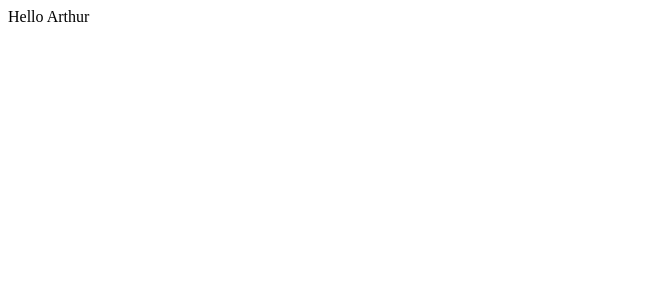
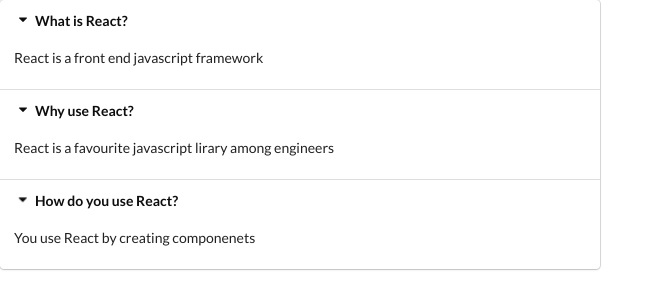
Before and after one commit to itsmoirob/react-widgets, a React (Create React App) app: page / in a window 1280 px wide. Shown: the top 308 px of the page, without its empty margins (0-664 px from the left). Built offline with nearby package versions, Linux system fonts and the light colour scheme.

Commit message:
Add accordion and style

```diff
--- a/public/index.html
+++ b/public/index.html
@@ -1,14 +1,15 @@
 <!DOCTYPE html>
 <html lang="en">
+
 <head>
   <meta charset="utf-8" />
   <link rel="icon" href="%PUBLIC_URL%/favicon.ico" />
   <meta name="viewport" content="width=device-width, initial-scale=1" />
   <meta name="theme-color" content="#000000" />
-    <meta
-      name="description"
-      content="Web site created using create-react-app"
-    />
+  <meta name="description" content="Web site created using create-react-app" />
+  <link rel="stylesheet" href="https://cdnjs.cloudflare.com/ajax/libs/semantic-ui/2.4.1/semantic.min.css"
+    integrity="sha512-8bHTC73gkZ7rZ7vpqUQThUDhqcNFyYi2xgDgPDHc+GXVGHXq+xPjynxIopALmOPqzo9JZj0k6OqqewdGO3EsrQ=="
+    crossorigin="anonymous" />
   <link rel="apple-touch-icon" href="%PUBLIC_URL%/logo192.png" />
   <!--
       manifest.json provides metadata used when your web app is installed on a
@@ -26,6 +27,7 @@
     -->
   <title>React App</title>
 </head>
+
 <body>
   <noscript>You need to enable JavaScript to run this app.</noscript>
   <div id="root"></div>
@@ -40,4 +42,5 @@
       To create a production bundle, use `npm run build` or `yarn build`.
     -->
 </body>
+
 </html>
--- a/src/App.js
+++ b/src/App.js
@@ -1,7 +1,17 @@
 import React from 'react';
+
+import Accordian from './components/Accordian';
+
+const items = [
+  { title: 'What is React?', content: 'React is a front end javascript framework' },
+  { title: 'Why use React?', content: 'React is a favourite javascript lirary among engineers' },
+  { title: 'How do you use React?', content: 'You use React by creating componenets' },
+];
 
 export default () => {
   return (
-    <div>Hello Arthur</div>
+    <div>
+      <Accordian items={items} />
+    </div>
   )
 }
--- /dev/null
+++ b/src/components/Accordian.js
@@ -0,0 +1,24 @@
+import React from 'react';
+
+const Accordian = ({ items }) => {
+  const renderedItems = items.map(i =>
+    (<React.Fragment key={i.title}>
+      <div className="title active">
+        <i className="dropdown icon"></i>
+        {i.title}
+      </div>
+
+      <div className="content active">
+        <p>{i.content}</p>
+      </div>
+    </React.Fragment>)
+  );
+
+  return (
+    <div className="ui styled accordion">
+      { renderedItems}
+    </div>
+  )
+}
+
+export default Accordian;
```
Lines whose indentation alone changed are shown as unchanged.
